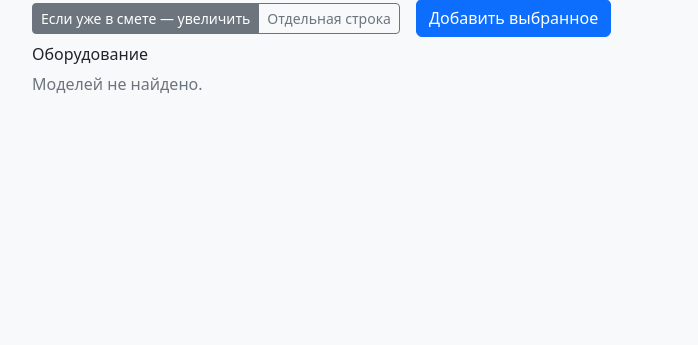
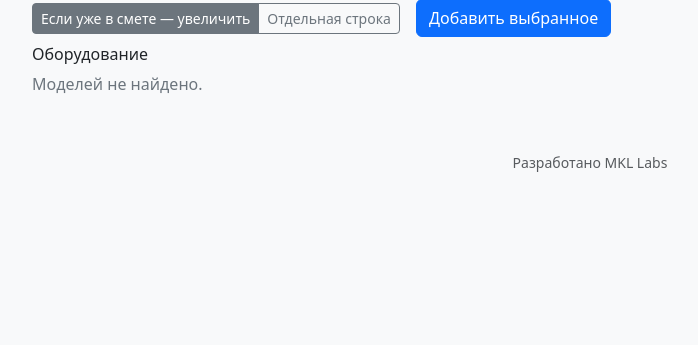
Before and after one commit to mkl093/MKL-Rent, a FastAPI app: template app/templates/estimates/add.html in a window 1280 px wide. Shown: the part 273-618 px from the top of the page, without its empty margins (50-748 px from the left). Run offline with FastAPI, Linux system fonts and the light colour scheme; the template is opened without the code that fills it, so the values that code supplies are empty; some libraries are stand-ins or nearby versions.

Commit message:
UI: подвал «Разработано MKL Labs» на всех страницах

```diff
--- a/app/templates/base.html
+++ b/app/templates/base.html
@@ -52,6 +52,8 @@
   {% block content %}{% endblock %}
 </main>
 
+<footer class="text-center text-body-secondary small py-3">Разработано MKL Labs</footer>
+
 <script src="/static/vendor/bootstrap.bundle.min.js"></script>
 <script src="/static/vendor/htmx.min.js"></script>
 </body>
```
Also changed, not shown: tests/unit/test_web.py (+5 -0 lines).
